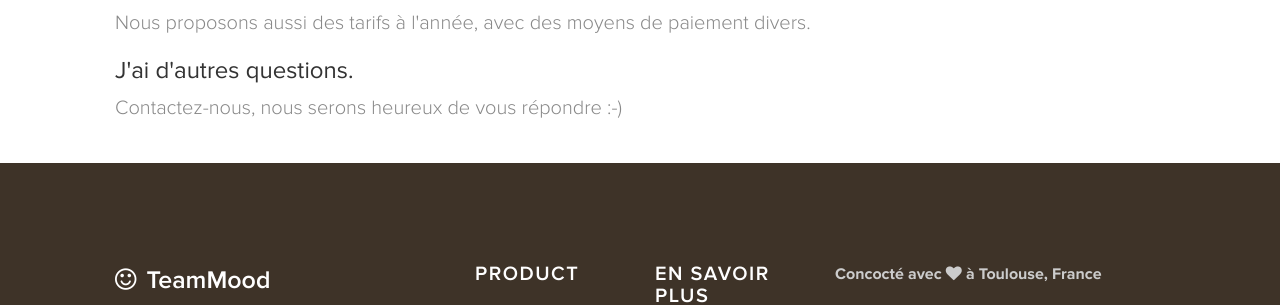
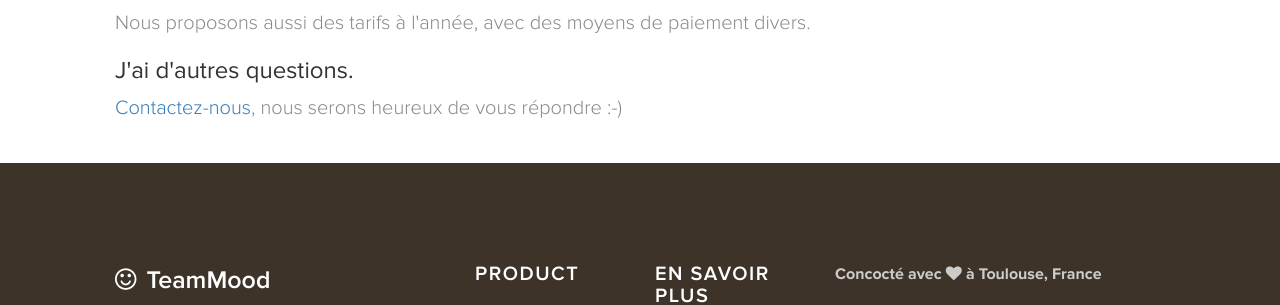
Before and after one commit to TeamMood/landing-page, a Jekyll site: the page built from fr/pricing/index.html, in a window 1280 px wide. Shown: the part 1024-1329 px from the top of the page. Built offline with Jekyll 4.4.1, drawn with Linux system fonts in a browser that asks for light colours; nearby versions of some CDN libraries.

Commit message:
Pricing - fr

```diff
--- a/fr/pricing/index.html
+++ b/fr/pricing/index.html
@@ -48,7 +48,7 @@ lang: fr
                 <p class="text-justify">Nous proposons aussi des tarifs à l'année, avec des moyens de paiement divers.</p>
 
                 <h3>J'ai d'autres questions.</h3>
-                <p class="text-justify">Contactez-nous, nous serons heureux de vous répondre :-)</p>
+                <p class="text-justify"><a href="mailto:sales@teammood.com">Contactez-nous</a>, nous serons heureux de vous répondre :-)</p>
             </div>
         </div>
     </div>
```
